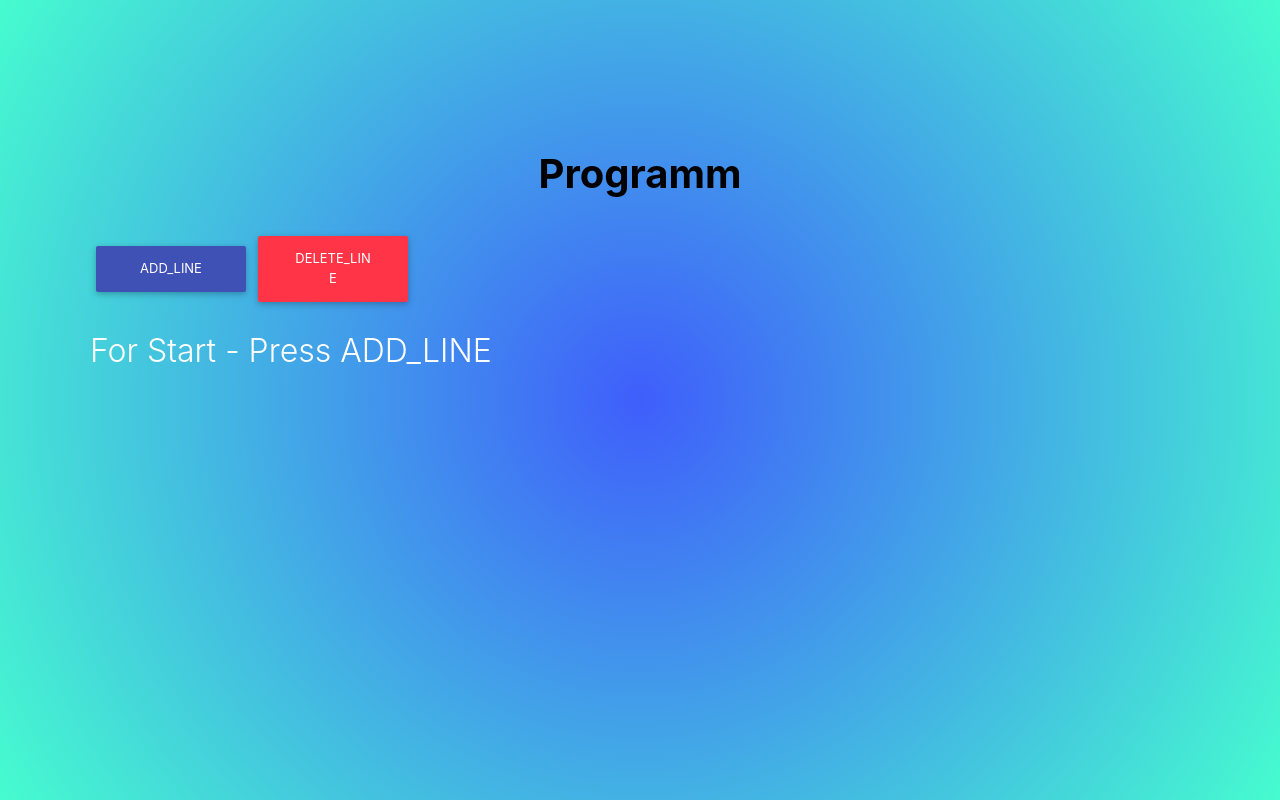
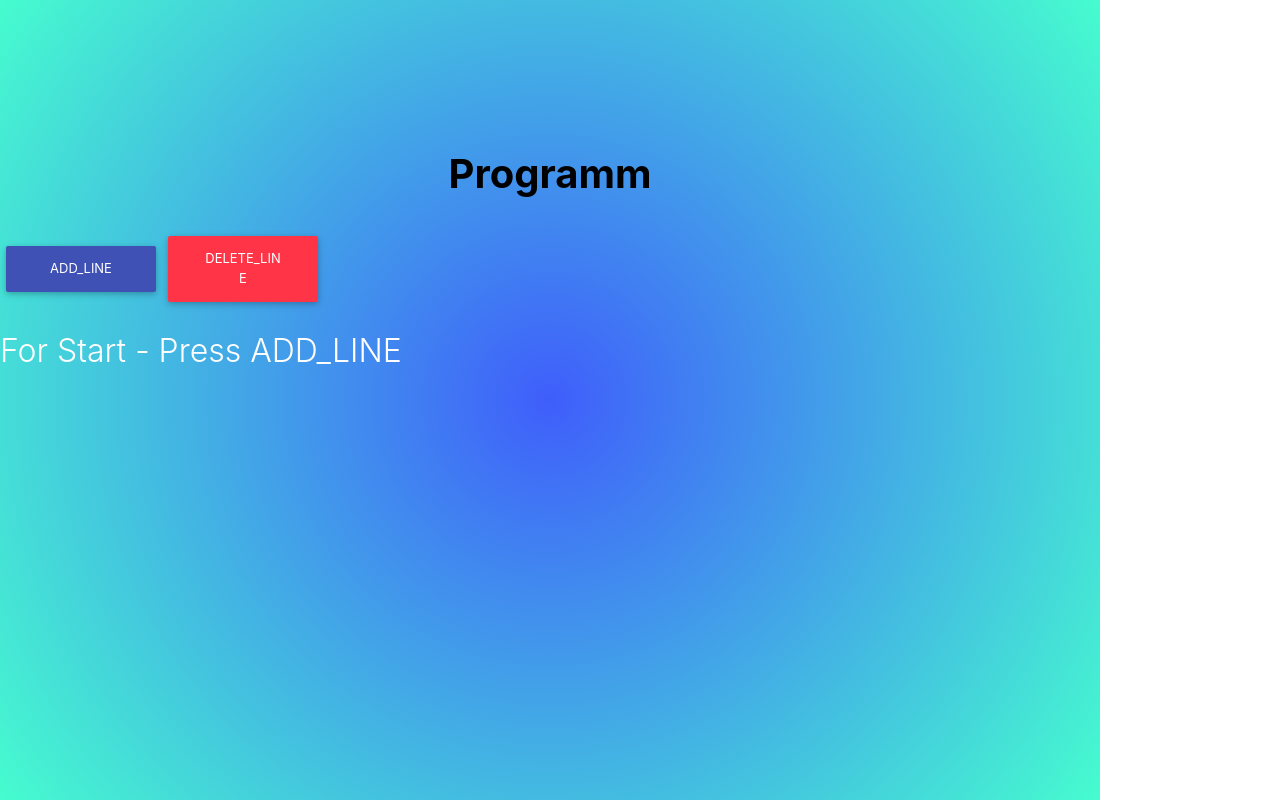
Before and after one commit to Serhii-Bondarchuk/React-Redux_PC_version, a React (Create React App) app: page / in a window 1280 px wide. Built offline with nearby package versions, Linux system fonts and the light colour scheme.

Commit message:
Update index.css

```diff
--- a/src/index.css
+++ b/src/index.css
@@ -21,6 +21,7 @@ color: white;
 html {
 /*height: -webkit-fill-available;*/
 min-height: 100%;
+display: inline-table;
 }
 code {
   font-family: source-code-pro, Menlo, Monaco, Consolas, 'Courier New',
```
